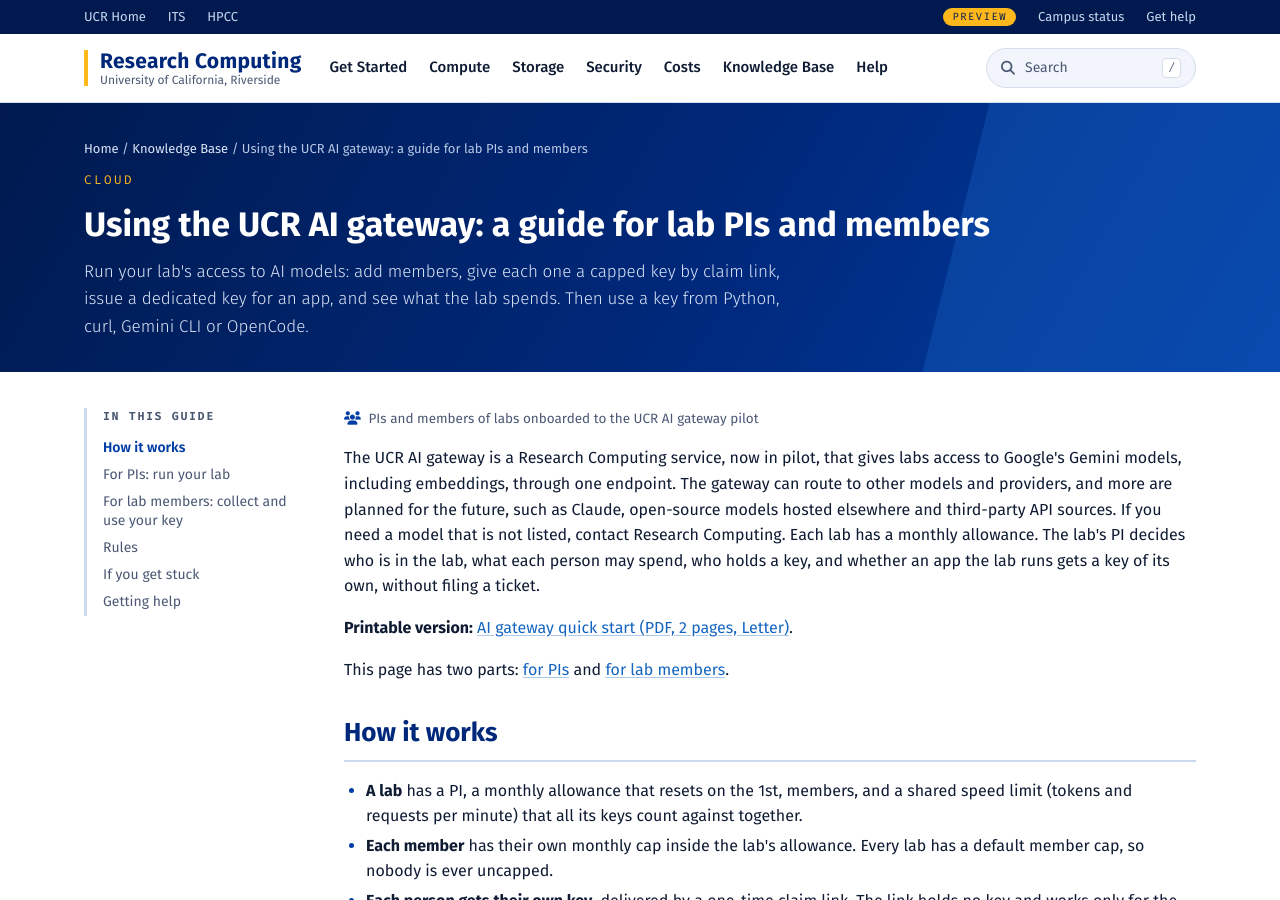
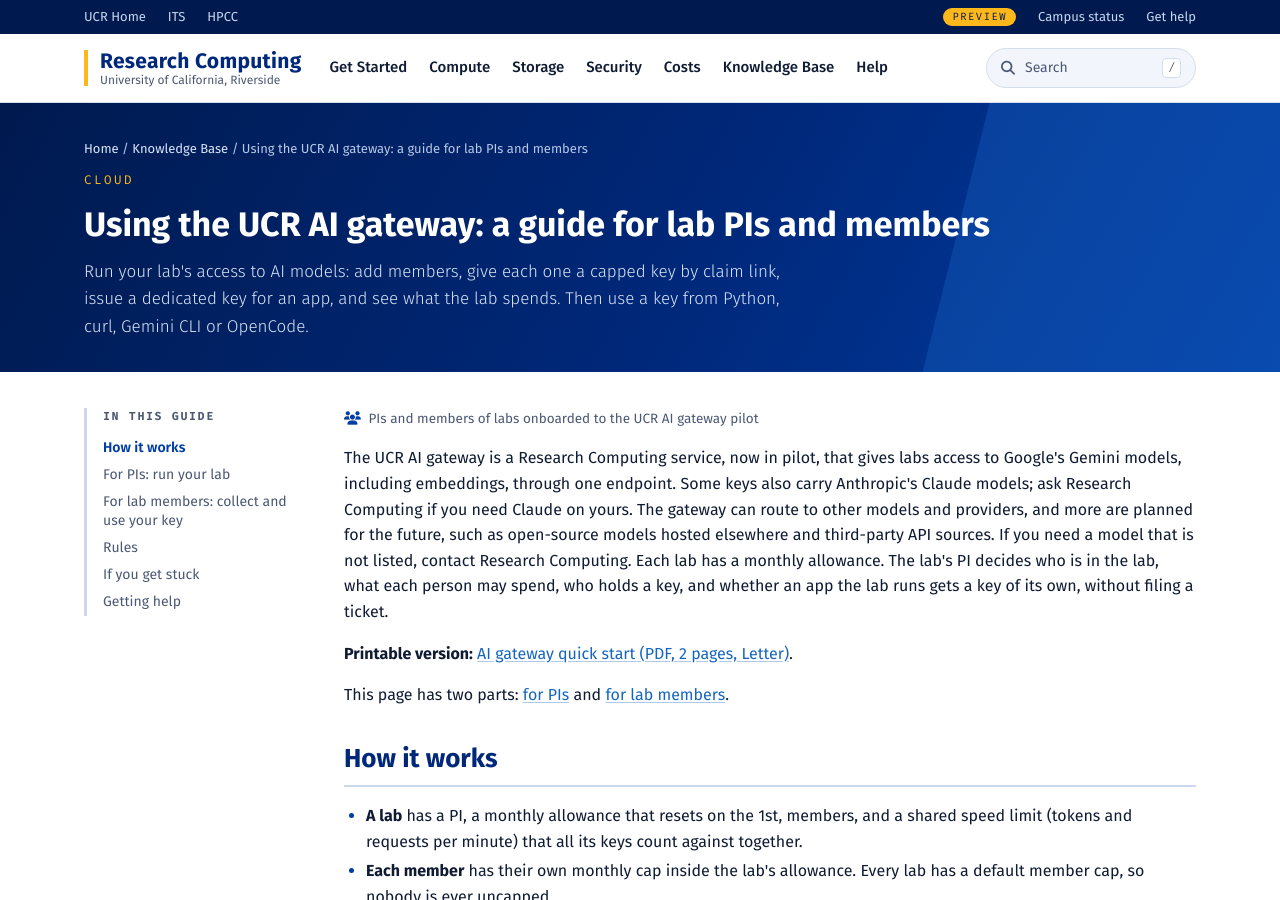
Before and after one commit to UCR-Research-Computing/rc-dev, a Jekyll site: the page built from _kb/ai-gateway-lab-guide.md, in a window 1280 px wide and 900 px high. Built offline with Jekyll 4.4.1, drawn with Linux system fonts in a browser that asks for light colours; some web fonts are replaced; some of the changed text lies outside the part shown.

Commit message:
docs: AI gateway guide intro mentions Claude; Claude Code Gemini result; header-logging CHECK

````diff
--- a/_kb/ai-gateway-lab-guide.md
+++ b/_kb/ai-gateway-lab-guide.md
@@ -11,11 +11,11 @@
   - "Unlisted on purpose (2026-10-08): the AI gateway is a pilot open to labs Research Computing has onboarded, so this page is shared by link with those labs and is kept out of the KB index, related guides, site search and the sitemap, with noindex. Make it a listed, numbered article when the gateway opens more widely."
   - "Tool names, roles, key policy (90-day expiry, daily cap of 30 percent of the monthly cap, rate limits on every key and lab) app keys, models on offer and terms of use follow the gateway admin server (aigw v0.8.0) as read live on 2026-10-08. Client setups come from aigw_client_setup, tested 2026-10-01; the OpenCode MCP command was tested 2026-10-08 (OpenCode 1.18)."
   - "Prices are deliberately not printed here: they change, and aigw_models shows the current price of every model."
-  - "2026-10-27: tool setups in \"Use your key in your AI coding tool\" were run against the live gateway (Claude Code 2.1.311, Codex CLI 0.164.0, Gemini CLI 0.46.0, OpenCode 1.19.4). Claude Code connector behaviour was checked with a claude.ai login: any ANTHROPIC_AUTH_TOKEN or ANTHROPIC_API_KEY disables claude.ai connectors; the x-litellm-api-key header keeps them. Header mode confirmed: a bad key returns 401 and a good key returns 200 even with a claude.ai bearer sent alongside, and the key's spend rose after a header-mode call (the test key was also in use elsewhere, so the exact per-call amount was not isolated). CHECK: Cursor and Windows untested; Codex with Claude models needs web_search disabled until the Google Cloud org policy allows it."
+  - "2026-10-27: tool setups in \"Use your key in your AI coding tool\" were run against the live gateway (Claude Code 2.1.311, Codex CLI 0.164.0, Gemini CLI 0.46.0, OpenCode 1.19.4). Claude Code connector behaviour was checked with a claude.ai login: any ANTHROPIC_AUTH_TOKEN or ANTHROPIC_API_KEY disables claude.ai connectors; the x-litellm-api-key header keeps them. Header mode confirmed: a bad key returns 401 and a good key returns 200 even with a claude.ai bearer sent alongside, and the key's spend rose after a header-mode call (the test key was also in use elsewhere, so the exact per-call amount was not isolated). The gateway config has no prompt or header logging settings, but header handling in the gateway's request logs was not inspected, so CHECK that the claude.ai bearer sent in header mode is not stored. CHECK: Cursor and Windows untested; Codex with Claude models needs web_search disabled until the Google Cloud org policy allows it."
   - "2026-10-22: after a multi-model wording review, the app-key example is a research pipeline with a modest cap (teaching app keys are arranged case by case with leadership approval), and the data rule is P1 and P2 only with no exception path."
 ---
 
-The UCR AI gateway is a Research Computing service, now in pilot, that gives labs access to Google's Gemini models, including embeddings, through one endpoint. The gateway can route to other models and providers, and more are planned for the future, such as Claude, open-source models hosted elsewhere and third-party API sources. If you need a model that is not listed, contact Research Computing. Each lab has a monthly allowance. The lab's PI decides who is in the lab, what each person may spend, who holds a key, and whether an app the lab runs gets a key of its own, without filing a ticket.
+The UCR AI gateway is a Research Computing service, now in pilot, that gives labs access to Google's Gemini models, including embeddings, through one endpoint. Some keys also carry Anthropic's Claude models; ask Research Computing if you need Claude on yours. The gateway can route to other models and providers, and more are planned for the future, such as open-source models hosted elsewhere and third-party API sources. If you need a model that is not listed, contact Research Computing. Each lab has a monthly allowance. The lab's PI decides who is in the lab, what each person may spend, who holds a key, and whether an app the lab runs gets a key of its own, without filing a ticket.
 
 **Printable version:** [AI gateway quick start (PDF, 2 pages, Letter)](../../assets/documents/ai-gateway-quick-start.pdf).
 
@@ -168,7 +168,7 @@
 
 Pick the tool you already use. Each setup below was tested against the gateway on 2026-10-27.
 
-**Claude Code** (Claude models: `claude-sonnet-5-5`, `claude-sonnet-5`, `claude-opus-5`, `claude-opus-5-5`, `claude-haiku-5-5`). If you sign in to Claude Code with a claude.ai account and want to keep your claude.ai connectors (Gmail, Drive, Slack and the rest), pass the key as a header and leave `ANTHROPIC_AUTH_TOKEN` and `ANTHROPIC_API_KEY` unset:
+**Claude Code** (Claude models, on keys that carry them: `claude-sonnet-5-5`, `claude-sonnet-5`, `claude-opus-5`, `claude-opus-5-5`, `claude-haiku-5-5`). If you sign in to Claude Code with a claude.ai account and want to keep your claude.ai connectors (Gmail, Drive, Slack and the rest), pass the key as a header and leave `ANTHROPIC_AUTH_TOKEN` and `ANTHROPIC_API_KEY` unset:
 
 ```bash
 export ANTHROPIC_BASE_URL=https://ucr-ursa-major-ai-gateway-service-575977597413.us-central1.run.app
@@ -231,7 +231,7 @@
 
 | Tool | Gemini models | Claude models | Notes |
 | :--- | :--- | :--- | :--- |
-| Claude Code | not tested | works | Use the header setup to keep claude.ai connectors |
+| Claude Code | works, but slow, and Claude Code prints an unrecognized-model notice | works | Use the header setup to keep claude.ai connectors |
 | Codex CLI | works | works with `-c web_search="disabled"` | Without it, Claude calls fail with a 400 about `web_search` (the gateway's Google Cloud policy does not allow Claude's web search) |
 | Gemini CLI | works | not applicable | Wrong key gives a 401 |
 | OpenCode | works | works | |
````
